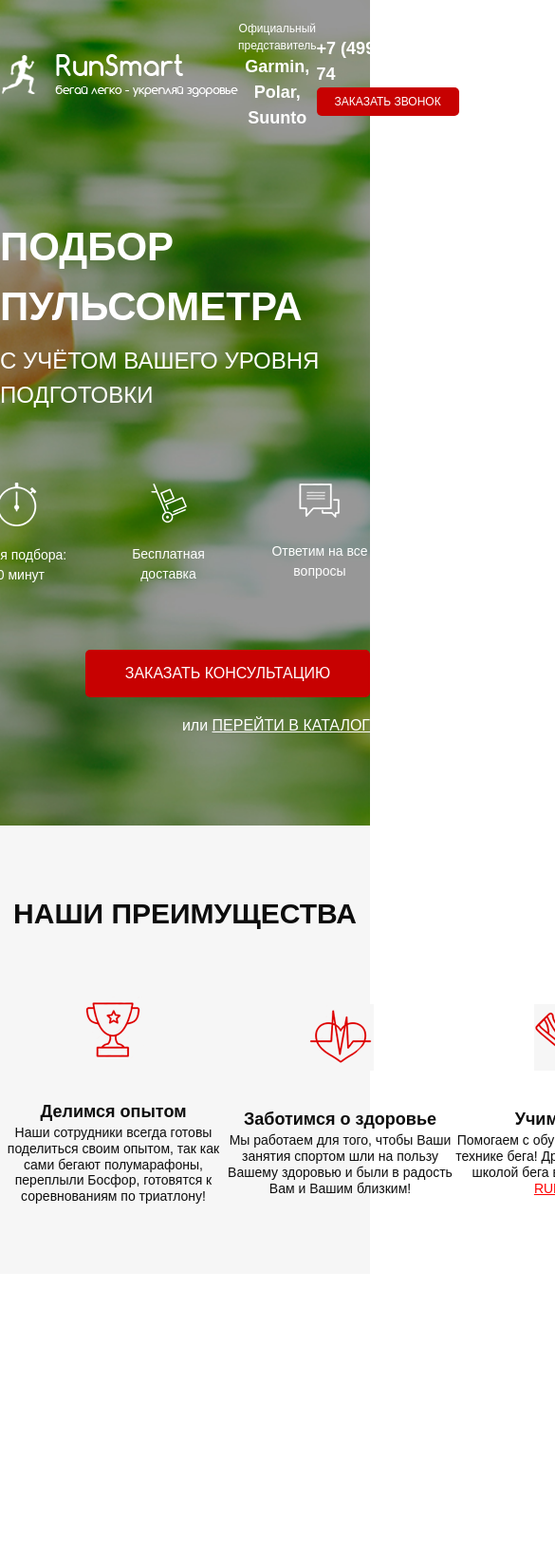
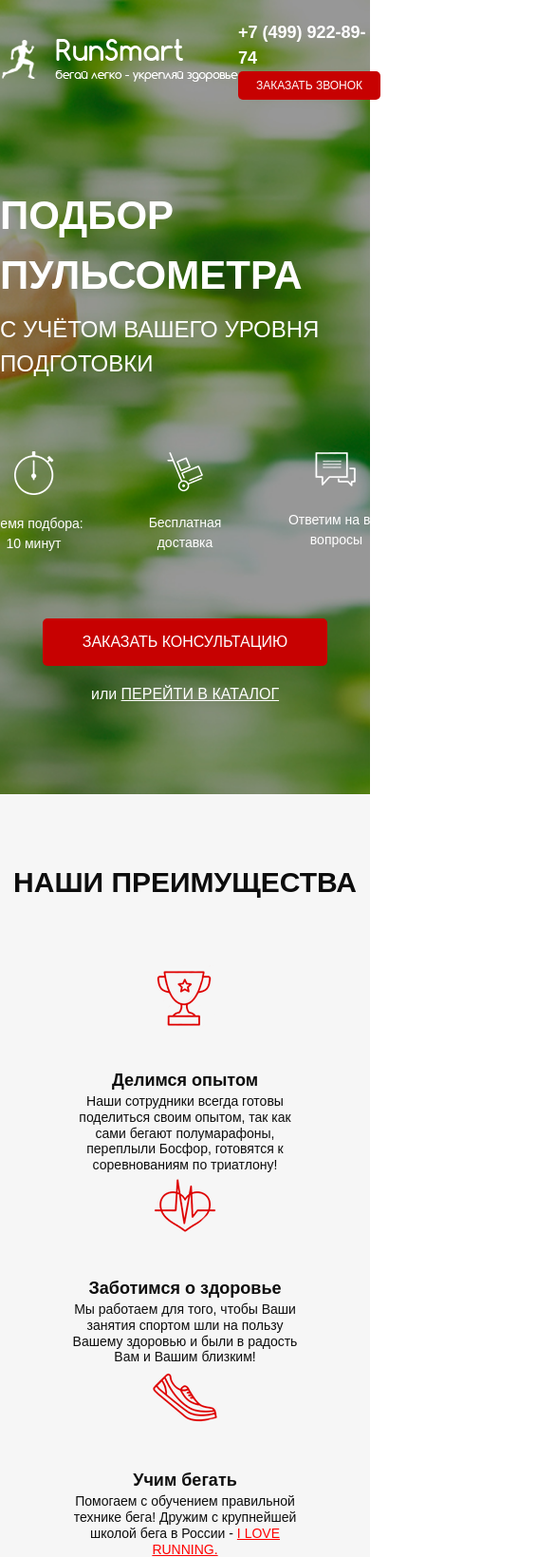
Before and after one commit to orphanster/project3, a website: page src/index.html in a window 390 px wide. Shown: the top 1639 px of the page at 95% size, 585 px wide, since content can reach past the window. Before the commit the page ends 1341 px from the top, so only its background shows below. Drawn offline with Linux system fonts and the light colour scheme.

Commit message:
media added

```diff
--- /dev/null
+++ b/src/sass/base/_media.scss
@@ -0,0 +1,22 @@
+@media (max-width: 991px) {
+.promo {
+    &__wrapper {
+        align-items: center;
+    }
+}
+}
+
+@media (max-width: 767px) {
+    .header {
+        justify-content: space-around;
+        &__official {
+            display: none;
+        }
+    }
+    .advantages {
+        &__wrapper {
+            flex-direction: column;
+
+        }
+    }
+}
--- a/src/sass/style.scss
+++ b/src/sass/style.scss
@@ -13,4 +13,5 @@
 @import 'blocks/promo';
 @import 'blocks/header';
 @import 'blocks/button';
-@import 'blocks/advantages'
+@import 'blocks/advantages';
+@import 'base/media';
```
Also changed, not shown: src/css/style.min.css.
